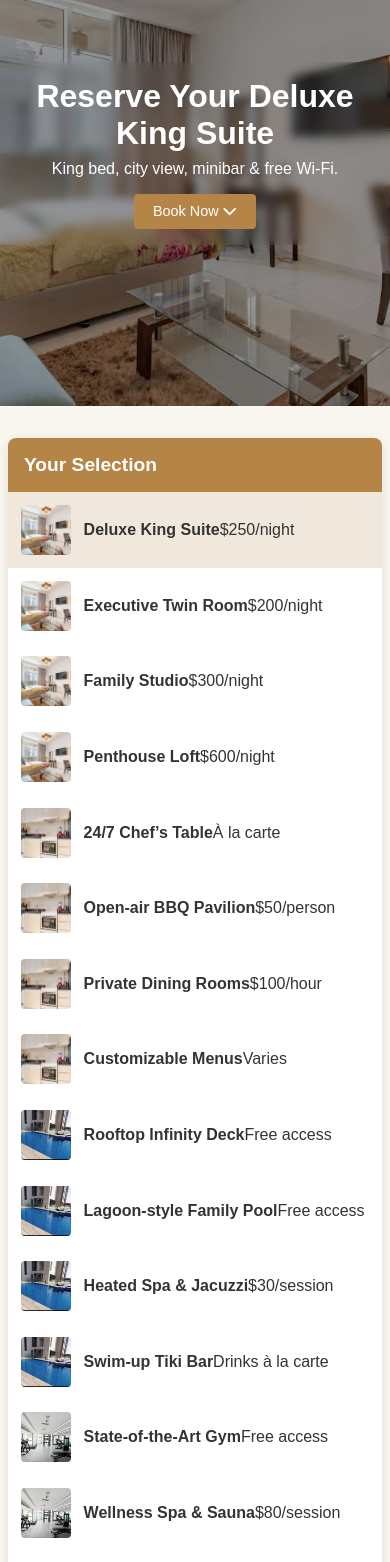
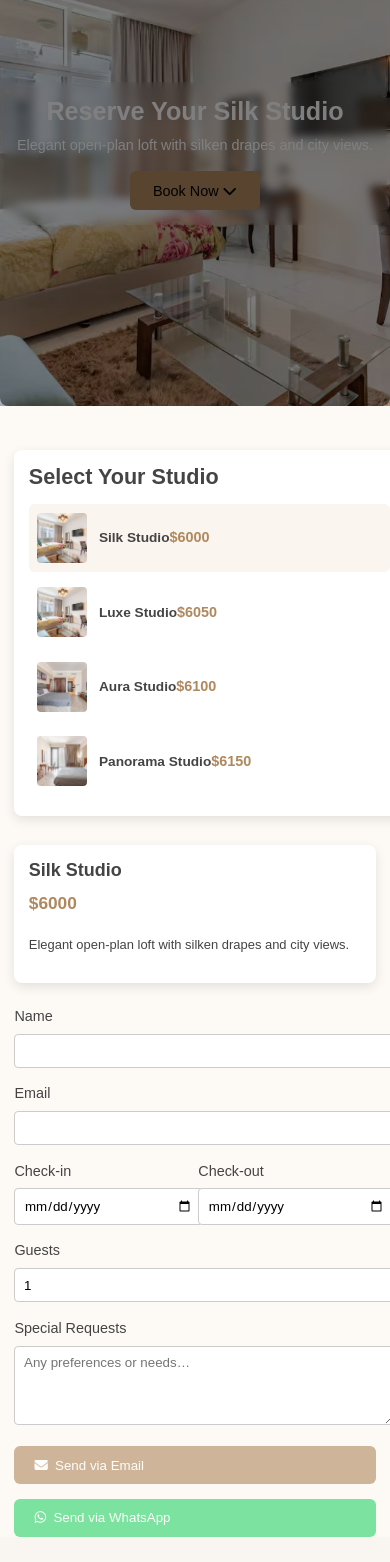
Before and after one commit to collinsolowo/Montage, a React (Vite) app: page /booking in a window 390 px wide. Shown: the part 180-1742 px from the top of the page. Built offline with nearby package versions, Linux system fonts and the light colour scheme; a web font is replaced by a local one.

Commit message:
next commit

```diff
--- a/src/App.css
+++ b/src/App.css
@@ -1,10 +1,12 @@
-*{
+       @import './assets/styles/textStyles.css';
+
+       * {
          font-family: 'GFS Didot', sans-serif;
-  text-decoration: none;
+         text-decoration: none !important;
          padding: 0;
          margin: 0;
        }
 
-body{
+       body {
          overflow-x: hidden;
        }
--- a/src/App.jsx
+++ b/src/App.jsx
@@ -4,12 +4,14 @@ import Homepage from './pages/Homepage'
 import ContactPage from './pages/contactUs'
 import RoomsServicesPage from './pages/RoomsServices'
 import BookingPage from './pages/Booking'
+import ScrollToTop from './components/ScrollToTop'
 
 function App() {
 
   return (
     <>
       <BrowserRouter>
+      <ScrollToTop/>
          <Routes>
           <Route path='/' element={<Homepage/>}></Route>
            <Route path='/home' element={<Homepage/>}></Route>
--- a/src/assets/styles/BookingPage.css
+++ b/src/assets/styles/BookingPage.css
@@ -1,189 +1,215 @@
-/* BookingPage.css */
-
-.booking-page.luxe {
-  --clr-primary: #b58547;
-  --clr-primary-dark: #8c6a3a;
-  --clr-bg: #faf6f0;
-  --clr-text: #333;
-  font-family: 'Georgia', serif;
-  background: var(--clr-bg);
-  color: var(--clr-text);
+/* ===== BookingPage.css ===== */
+.booking-page.silk-classy {
+  --clr-base: #fdfaf6;
+  --clr-accent: #b0885e;
+  --clr-dark: #444;
+  --font-main: 'Montserrat', sans-serif;
+  background: var(--clr-base);
+  color: var(--clr-dark);
+  font-family: var(--font-main);
 }
 
-/* Hero */
 .hero {
-  margin-top: 80px;
-  position: relative;
   height: 60vh;
   background-size: cover;
   background-position: center;
+  position: relative;
   display: flex;
   align-items: center;
   justify-content: center;
+  margin-top: 80px;
 }
-.dark-overlay {
+
+.hero .overlay {
   position: absolute;
   inset: 0;
-  background: rgba(0, 0, 0, 0.4);
+  background: rgba(0, 0, 0, 0.5);
+  border-radius: 8px;
 }
+
 .hero-content {
   position: relative;
   text-align: center;
   color: #fff;
-  padding: 1rem 2rem;
-  backdrop-filter: blur(5px);
-  border-radius: 8px;
+  backdrop-filter: blur(4px);
+  padding: 2rem;
+  border-radius: 12px;
 }
+
 .hero-content h1 {
-  font-size: clamp(2rem, 5vw, 2.75rem);
+  font-size: clamp(2rem, 5vw, 3rem);
   margin-bottom: 0.5rem;
 }
+
 .hero-content p {
   font-size: clamp(1rem, 3vw, 1.1rem);
   margin-bottom: 1rem;
 }
-.btn-choose {
-  font-size: clamp(0.9rem, 2vw, 1rem);
-  padding: 0.6rem 1.2rem;
-  background: var(--clr-primary);
+
+.hero-content .btn {
+  background: var(--clr-accent);
   border: none;
-  color: #fff;
-  border-radius: 4px;
+  padding: 0.8rem 1.6rem;
+  border-radius: 6px;
+  font-size: 1rem;
   cursor: pointer;
+  transition: transform 0.2s;
 }
 
-/* Body */
-.booking-body {
+.hero-content .btn:hover {
+  transform: translateY(-2px);
+}
+
+.body {
   display: flex;
+  gap: 2rem;
   max-width: 1100px;
-  margin: 2rem auto;
-  gap: 2rem;
+  margin: 3rem auto;
   padding: 0 1rem;
 }
-.sidebar {
-  width: 280px;
+
+.selection {
+  flex: 0 0 280px;
   background: #fff;
   border-radius: 8px;
-  overflow: hidden;
-  box-shadow: 0 2px 12px rgba(0, 0, 0, 0.1);
+  box-shadow: 0 4px 12px rgba(0, 0, 0, 0.1);
+  padding: 1rem;
 }
-.sidebar h2 {
+
+.selection h2 {
+  margin-bottom: 1rem;
+  font-weight: 600;
+}
+
+.selection ul {
+  list-style: none;
+  padding: 0;
   margin: 0;
-  padding: 1rem;
-  background: var(--clr-primary);
-  color: #fff;
-  font-size: 1.2rem;
 }
-.sidebar ul {
-  list-style: none;
-  margin: 0;
-  padding: 0;
-}
-.sidebar li {
+
+.selection li {
   display: flex;
   align-items: center;
-  padding: 0.8rem;
+  gap: 0.8rem;
+  padding: 0.6rem;
+  border-radius: 6px;
   cursor: pointer;
+  transition: background 0.2s;
 }
-.sidebar li.active,
-.sidebar li:hover {
-  background: #f0e8dd;
+
+.selection li.active,
+.selection li:hover {
+  background: #faf5ee;
 }
-.sidebar img {
+
+.selection img {
   width: 50px;
   height: 50px;
   object-fit: cover;
   border-radius: 4px;
-  margin-right: 0.8rem;
 }
 
-/* Form Area */
-.form-area {
+.selection strong {
+  font-size: 0.95rem;
+}
+
+.selection span {
+  color: var(--clr-accent);
+  font-weight: 600;
+}
+
+.form-wrap {
   flex: 1;
 }
-.details-preview {
+
+.preview {
   background: #fff;
   padding: 1rem;
   border-radius: 8px;
   margin-bottom: 1.5rem;
-  box-shadow: 0 2px 12px rgba(0,0,0,0.1);
-}
-.details-preview h3 {
-  margin: 0 0 0.5rem;
-}
-.details-preview .price {
-  color: var(--clr-primary);
-  font-weight: bold;
+  box-shadow: 0 4px 12px rgba(0, 0, 0, 0.1);
 }
 
-/* Form Inputs */
-.booking-form label {
+.preview .price {
+  color: var(--clr-accent);
+  font-size: 1.2rem;
+  font-weight: 700;
+}
+
+.form label {
   display: block;
   margin-bottom: 1rem;
+  font-weight: 500;
 }
-.booking-form input,
-.booking-form textarea {
+
+.form input,
+.form textarea {
   width: 100%;
   padding: 0.6rem;
-  margin-top: 0.3rem;
   border: 1px solid #ccc;
   border-radius: 4px;
+  margin-top: 0.4rem;
 }
-.booking-form .dates {
+
+.form .dates {
   display: flex;
   gap: 1rem;
 }
 
-/* Actions */
-.action-buttons {
+.actions {
   display: flex;
   gap: 1rem;
   flex-wrap: wrap;
   margin-top: 1rem;
 }
 
-/* Enabled vs Disabled Buttons */
-.btn-send {
+.actions .btn-email,
+.actions .btn-wa {
   display: flex;
   align-items: center;
   gap: 0.5rem;
-  padding: 0.8rem 1.2rem;
-  background: var(--clr-primary);
+  padding: 0.8rem 1.4rem;
+  border: none;
+  border-radius: 6px;
+  cursor: pointer;
+  font-weight: 500;
+}
+
+.btn-email {
+  background: var(--clr-accent);
   color: #fff;
-  border: none;
-  border-radius: 4px;
-  cursor: pointer;
-  transition: opacity 0.2s;
 }
-.btn-send.whatsapp {
+
+.btn-wa {
   background: #25d366;
+  color: #fff;
 }
-.btn-send:disabled {
-  opacity: 0.5;
+
+.actions button:disabled {
+  opacity: 0.6;
   cursor: not-allowed;
 }
-.btn-send:not(:disabled):hover {
+
+.actions button:not(:disabled):hover {
   opacity: 0.9;
 }
 
-/* Responsive */
 @media (max-width: 992px) {
-  .booking-body {
+  .body {
     flex-direction: column;
   }
-  .sidebar {
+
+  .selection {
     width: 100%;
   }
 }
+
 @media (max-width: 600px) {
-  .hero-content h1 {
-    font-size: 2rem;
+  .hero-content {
+    padding: 1rem;
   }
-  .booking-body {
-    padding: 0 0.5rem;
-  }
-  .btn-send {
-    flex: 1 1 100%;
-    justify-content: center;
+
+  .actions {
+    flex-direction: column;
   }
 }
--- a/src/assets/styles/contactpage.css
+++ b/src/assets/styles/contactpage.css
@@ -40,6 +40,7 @@ body {
 .contact-hero-sub {
   font-size: 1.125rem;
   color: var(--contact-clr-text);
+  max-width: none !important;
 }
 
 /* 2. Socials */
--- /dev/null
+++ b/src/assets/styles/textStyles.css
@@ -0,0 +1,108 @@
+
+
+html {
+font-size: 100%;           /* 16px baseline \*/
+line-height: 1.6;
+scroll-behavior: smooth;
+}
+
+body {
+/* inherit font-family from page-specific declarations \*/
+color: inherit;
+margin: 0;
+}
+
+
+h1, h2, h3, h4, h5, h6 {
+margin-top: 0;
+margin-bottom: 0.5em;
+line-height: 1.2;
+font-weight: 600;
+}
+h1 { font-size: 2.5rem; }
+h2 { font-size: 2rem; }
+h3 { font-size: 1.75rem; }
+h4 { font-size: 1.5rem; }
+h5 { font-size: 1.25rem; }
+h6 { font-size: 1rem; }
+
+p {
+margin-bottom: 1em;
+/* Let container width govern readability \*/
+max-width: 60ch;
+}
+
+a {
+text-decoration: underline;
+transition: opacity 0.2s ease;
+}
+a\:hover,
+a\:focus {
+opacity: 0.8;
+}
+
+ul, ol {
+margin: 1em 0;
+padding-left: 1.5em;
+}
+li {
+margin-bottom: 0.5em;
+}
+
+.text-center { text-align: center !important; }
+.text-right  { text-align: right !important; }
+.text-left   { text-align: left !important; }
+.text-uppercase { text-transform: uppercase; letter-spacing: 0.05em; }
+.text-muted { opacity: 0.7 !important; }
+.mb-1 { margin-bottom: 0.25rem !important; }
+.mb-2 { margin-bottom: 0.5rem !important; }
+.mb-3 { margin-bottom: 1rem !important; }
+.mb-4 { margin-bottom: 1.5rem !important; }
+.mb-5 { margin-bottom: 3rem !important; }
+.mt-1 { margin-top: 0.25rem !important; }
+.mt-2 { margin-top: 0.5rem !important; }
+.mt-3 { margin-top: 1rem !important; }
+.mt-4 { margin-top: 1.5rem !important; }
+.mt-5 { margin-top: 3rem !important; }
+
+@media (max-width: 1200px) {
+h1 { font-size: 2.25rem; }
+h2 { font-size: 1.85rem; }
+h3 { font-size: 1.6rem; }
+}
+
+@media (max-width: 768px) {
+html { font-size: 94%; }
+h1 { font-size: 2rem; }
+h2 { font-size: 1.75rem; }
+h3 { font-size: 1.5rem; }
+h4 { font-size: 1.25rem; }
+p  { font-size: 0.95rem; }
+.overlay-content h1,
+.hero-content h1,
+.contact-hero-title,
+.rooms-title { font-size: clamp(1.75rem, 4vw, 2.5rem) !important; }
+}
+
+@media (max-width: 480px) {
+html { font-size: 90%; }
+h1 { font-size: 1.75rem; }
+h2 { font-size: 1.5rem; }
+h3 { font-size: 1.25rem; }
+p  { font-size: 0.9rem; }
+}
+
+.heading-accent {
+display: inline-block;
+position: relative;
+padding-bottom: 0.25em;
+}
+.heading-accent::after {
+content: '';
+position: absolute;
+left: 0;
+bottom: 0;
+width: 50%;
+height: 3px;
+background-color: currentColor;
+}
--- a/src/pages/Booking.jsx
+++ b/src/pages/Booking.jsx
@@ -1,196 +1,122 @@
-import React, { useState, useRef } from 'react';
-import { useLocation } from 'react-router-dom';
+/* ===== BookingPage.jsx ===== */
+import React, { useState, useRef, useEffect } from 'react';
+import emailjs from 'emailjs-com';
+import { ToastContainer, toast } from 'react-toastify';
+import 'react-toastify/dist/ReactToastify.css';
 import '../assets/styles/BookingPage.css';
 import '@fortawesome/fontawesome-free/css/all.min.css';
 import Navbar from '../components/Navbar';
 import Footer from '../components/Footer';
-import sections from '../data/sections';
+
+// Studio definitions with base $6000 price and slight variations
+const STUDIOS = [
+  { id: 1, name: 'Silk Studio', image: '/assets/images/rooms/room1.jpg', price: 6000, desc: 'Elegant open-plan loft with silken drapes and city views.' },
+  { id: 2, name: 'Luxe Studio', image: '/assets/images/rooms/room2.jpg', price: 6050, desc: 'Modern design, plush bedding & full kitchenette for a seamless stay.' },
+  { id: 3, name: 'Aura Studio', image: '/assets/images/rooms/room3.jpg', price: 6100, desc: 'Ambient lighting, neutral palette, and panoramic skyline vistas.' },
+  { id: 4, name: 'Panorama Studio', image: '/assets/images/rooms/room4.jpg', price: 6150, desc: 'Floor-to-ceiling windows with breathtaking cityscape views.' },
+];
 
 export default function BookingPage() {
-  const location = useLocation();
-  const flatItems = sections.flatMap(sec => sec.items);
-  const defaultItem = flatItems[0];
-  const [selected, setSelected] = useState(location.state?.item || defaultItem);
-  const [form, setForm] = useState({
-    name: '',
-    email: '',
-    checkIn: '',
-    checkOut: '',
-    guests: 1,
-    notes: ''
-  });
+  const [selected, setSelected] = useState(STUDIOS[0]);
+  const [form, setForm] = useState({ name: '', email: '', checkIn: '', checkOut: '', guests: 1, notes: '' });
+  const formRef = useRef(null);
+  const isValid = form.name && form.email && form.checkIn && form.checkOut && form.guests > 0;
 
-  // Ref to the form area for smooth scrolling
-  const formRef = useRef(null);
+  // Scroll into view on mount
+  useEffect(() => formRef.current?.scrollIntoView({ behavior: 'smooth' }), []);
 
-  const handleChange = e => {
-    const { name, value } = e.target;
-    setForm(f => ({ ...f, [name]: value }));
-  };
+  const handleChange = e => setForm(f => ({ ...f, [e.target.name]: e.target.value }));
 
-  const composeMessage = () => {
-    return `
-Booking Request:
-• Room/Service: ${selected.name}
-• Price: ${selected.price}
-• Availability: ${selected.availability}
-
-Guest Details:
-• Name: ${form.name}
-• Email: ${form.email}
-• Check‑in: ${form.checkIn}
-• Check‑out: ${form.checkOut}
-• Guests: ${form.guests}
-• Notes: ${form.notes}
-    `.trim();
-  };
+  const composeMessage = () => `Booking for ${selected.name} ($${selected.price}):\n
+Name: ${form.name}\nEmail: ${form.email}\nCheck-in: ${form.checkIn}\nCheck-out: ${form.checkOut}\nGuests: ${form.guests}\nNotes: ${form.notes}`;
 
   const sendEmail = () => {
-    const subject = encodeURIComponent(`Booking Request: ${selected.name}`);
-    const body = encodeURIComponent(composeMessage());
-    window.location.href = `mailto:montageholidayshomesllc@gmail.com?subject=${subject}&body=${body}`;
+    emailjs.send(
+      'service_jjojahx',              // your EmailJS service ID
+      'template_n01nsve',             // your EmailJS template ID
+      {
+        title: selected.name,                      // fills {{title}}
+        message: composeMessage(),                 // fills {{message}}
+        // optional: also pass name & email if your template needs them:
+        name: form.name,
+        email: form.email,
+      },
+      'KErAqjhkVAtN97kkX'             // your EmailJS user key
+    ).then(() => {
+      toast.success('Booking request sent! We will contact you shortly.');
+      setForm({ name: '', email: '', checkIn: '', checkOut: '', guests: 1, notes: '' });
+    }).catch(() => toast.error('Oops! Could not send.'));
   };
 
   const sendWhatsApp = () => {
     const msg = encodeURIComponent(composeMessage());
-    window.open(`https://wa.me/+2348139386017?text=${msg}`, '_blank');
+    window.open(`https://wa.me/+971589355788?text=${msg}`, '_blank');
   };
-
-  // Check all required fields
-  const isValid = form.name && form.email && form.checkIn && form.checkOut && form.guests > 0;
 
   return (
     <>
       <Navbar />
-      <main className="booking-page luxe">
-        <section
-          className="hero"
-          style={{ backgroundImage: `url(${selected.image})` }}
-        >
-          <div className="dark-overlay" />
+      <ToastContainer position="top-right" />
+      <main className="booking-page silk-classy">
+
+        {/* Hero */}
+        <section className="hero" style={{ backgroundImage: `url(${selected.image})` }}>
+          <div className="overlay" />
           <div className="hero-content">
             <h1>Reserve Your {selected.name}</h1>
-            <p>{selected.details}</p>
-            <button
-              className="btn-choose"
-              onClick={() => formRef.current.scrollIntoView({ behavior: 'smooth' })}
-            >
+            <p>{selected.desc}</p>
+            <button className="btn" onClick={() => formRef.current.scrollIntoView({ behavior: 'smooth' })}>
               Book Now <i className="fas fa-chevron-down" />
             </button>
           </div>
         </section>
 
-        <section className="booking-body" ref={formRef}>
-          <aside className="sidebar">
-            <h2>Your Selection</h2>
+        {/* Selection & Form */}
+        <section className="body" ref={formRef}>
+          <aside className="selection">
+            <h2>Select Your Studio</h2>
             <ul>
-              {flatItems.map(item => (
-                <li
-                  key={item.name}
-                  className={item.name === selected.name ? 'active' : ''}
-                  onClick={() => setSelected(item)}
-                >
-                  <img src={item.image} alt={item.name} />
+              {STUDIOS.map(studio => (
+                <li key={studio.id} className={studio.id === selected.id ? 'active' : ''} onClick={() => setSelected(studio)}>
+                  <img src={studio.image} alt={studio.name} />
                   <div>
-                    <strong>{item.name}</strong>
-                    <span>{item.price}</span>
+                    <strong>{studio.name}</strong>
+                    <span>${studio.price}</span>
                   </div>
                 </li>
               ))}
             </ul>
           </aside>
 
-          <div className="form-area">
-            <div className="details-preview">
+          <div className="form-wrap">
+            <div className="preview">
               <h3>{selected.name}</h3>
-              <p className="price">{selected.price}</p>
-              <p>{selected.availability}</p>
-              <p>{selected.details}</p>
+              <p className="price">${selected.price}</p>
+              <p>{selected.desc}</p>
             </div>
 
-            <form className="booking-form" onSubmit={e => e.preventDefault()}>
-              <label>
-                Full Name
-                <input
-                  name="name"
-                  value={form.name}
-                  onChange={handleChange}
-                  required
-                />
-              </label>
-              <label>
-                Email Address
-                <input
-                  name="email"
-                  type="email"
-                  value={form.email}
-                  onChange={handleChange}
-                  required
-                />
-              </label>
+            <form className="form" onSubmit={e => e.preventDefault()}>
+              <label>Name<input name="name" value={form.name} onChange={handleChange} required /></label>
+              <label>Email<input name="email" type="email" value={form.email} onChange={handleChange} required /></label>
               <div className="dates">
-                <label>
-                  Check‑in
-                  <input
-                    name="checkIn"
-                    type="date"
-                    value={form.checkIn}
-                    onChange={handleChange}
-                    required
-                  />
-                </label>
-                <label>
-                  Check‑out
-                  <input
-                    name="checkOut"
-                    type="date"
-                    value={form.checkOut}
-                    onChange={handleChange}
-                    required
-                  />
-                </label>
+                <label>Check-in<input name="checkIn" type="date" value={form.checkIn} onChange={handleChange} required /></label>
+                <label>Check-out<input name="checkOut" type="date" value={form.checkOut} onChange={handleChange} required /></label>
               </div>
-              <label>
-                Guests
-                <input
-                  name="guests"
-                  type="number"
-                  min="1"
-                  value={form.guests}
-                  onChange={handleChange}
-                  required
-                />
-              </label>
-              <label>
-                Special Requests
-                <textarea
-                  name="notes"
-                  rows="4"
-                  value={form.notes}
-                  onChange={handleChange}
-                  placeholder="Allergies, late arrival…"
-                />
-              </label>
+              <label>Guests<input name="guests" type="number" min="1" value={form.guests} onChange={handleChange} required /></label>
+              <label>Special Requests<textarea name="notes" rows="4" value={form.notes} onChange={handleChange} placeholder="Any preferences or needs…" /></label>
             </form>
 
-            <div className="action-buttons">
-              <button
-                className="btn-send"
-                onClick={sendEmail}
-                disabled={!isValid}
-              >
-                <i className="fas fa-envelope"></i> Send Request (Email)
+            <div className="actions">
+              <button className="btn-email" onClick={sendEmail} disabled={!isValid}>
+                <i className="fas fa-envelope" /> Send via Email
               </button>
-              <button
-                className="btn-send whatsapp"
-                onClick={sendWhatsApp}
-                disabled={!isValid}
-              >
-                <i className="fab fa-whatsapp"></i> Send via WhatsApp
+              <button className="btn-wa" onClick={sendWhatsApp} disabled={!isValid}>
+                <i className="fab fa-whatsapp" /> Send via WhatsApp
               </button>
             </div>
           </div>
         </section>
+
       </main>
       <Footer />
     </>
--- a/src/pages/RoomsServices.jsx
+++ b/src/pages/RoomsServices.jsx
@@ -8,39 +8,71 @@ const sections = [
   {
     id: 'rooms',
     title: 'Luxurious Rooms',
-    subtitle: 'Sanctuaries of comfort & style',
+    subtitle: 'Sanctuaries of Comfort & Style',
     img: '/assets/images/room.jpg',
-    items: [
-      { name: 'Deluxe King Suite', price: '$250/night', availability: '5 rooms left', details: 'King bed, city view, minibar & free Wi‑Fi.', image: '/assets/images/room.jpg' },
+    desc: `Each of our guest rooms and suites has been thoughtfully appointed
+      with hand‑picked furnishings, premium linens, and modern amenities
+      to ensure your stay is as restful as it is unforgettable.`,
+    features: [
+      'King‑ or queen‑size plush bedding',
+      'Floor‑to‑ceiling windows with city or sea vistas',
+      'En‑suite marble bath with rainfall shower',
+      'Complimentary high‑speed Wi‑Fi & smart‑TV',
+      '24/7 in‑room dining service'
     ],
+    itemToBook: { name: 'Deluxe King Suite', price: '$250/night', image: '/assets/images/room.jpg' }
   },
   {
     id: 'kitchen',
     title: 'Gourmet Kitchen',
-    subtitle: 'Culinary delights around the clock',
+    subtitle: 'Epicurean Delights Await',
     img: '/assets/images/kitchen.jpg',
-    items: [
-      { name: '24/7 Chef’s Table', price: 'À la carte', availability: 'Open', details: 'Customized tasting menu by our head chef.', image: '/assets/images/kitchen.jpg' },
+    desc: `Our signature kitchen experiences marry global flavors with
+      locally sourced ingredients—whether you crave a chef’s tasting menu,
+      an alfresco BBQ, or a private dining affair for up to ten guests.`,
+    features: [
+      'Chef’s tasting menu curated daily',
+      'Private dining rooms with personalized service',
+      'Open‑air BBQ pavilion under the stars',
+      'Customizable group menus & wine pairings',
+      '24/7 room service from our kitchen'
     ],
+    itemToBook: { name: '24/7 Chef’s Table', price: 'À la carte', image: '/assets/images/kitchen.jpg' }
   },
   {
     id: 'pools',
     title: 'Infinity Pools',
-    subtitle: 'Swim with a view of the horizon',
+    subtitle: 'Swim Above the Horizon',
     img: '/assets/images/pool.jpg',
-    items: [
-      { name: 'Rooftop Infinity Deck', price: 'Free access', availability: 'Open daily', details: 'Sun loungers & cocktail service.', image: '/assets/images/pool.jpg' },
+    desc: `Dive into panoramic vistas from our infinity decks,
+      lounge in the family lagoon, or unwind in our heated spa and
+      sauna—every pool is a private oasis elevated by bespoke service.`,
+    features: [
+      'Rooftop infinity deck with skyline view',
+      'Family‑friendly lagoon‑style pool',
+      'Heated spa jets & steam room access',
+      'Swim‑up tiki bar with signature cocktails',
+      'Poolside cabanas with dedicated attendants'
     ],
+    itemToBook: { name: 'Rooftop Infinity Deck', price: 'Free access', image: '/assets/images/pool.jpg' }
   },
   {
     id: 'facilities',
     title: 'World‑class Facilities',
-    subtitle: 'Everything you need, and more',
+    subtitle: 'All You Desire, On‑site',
     img: '/assets/images/facility.jpg',
-    items: [
-      { name: 'State‑of‑the‑Art Gym', price: 'Free access', availability: '24/7', details: 'Cardio, weights & personal trainers.', image: '/assets/images/facility.jpg' },
+    desc: `From a cutting‑edge fitness center and serene wellness spa
+      to a business lounge equipped for every meeting, our facilities
+      cater to every aspect of your lifestyle—leisure, wellness, and work.`,
+    features: [
+      '24/7 state‑of‑the‑art gym & personal trainers',
+      'Full‑service wellness spa & treatment rooms',
+      'Business & co‑working lounge with private pods',
+      'Kids’ play zone & VR arcade',
+      'Concierge, laundry & valet services'
     ],
-  },
+    itemToBook: { name: 'State‑of‑the‑Art Gym', price: 'Free access', image: '/assets/images/facility.jpg' }
+  }
 ];
 
 export default function RoomsServicesPage() {
@@ -69,7 +101,7 @@ export default function RoomsServicesPage() {
   return (
     <>
       <Navbar />
-      <main className="rs-page mt-4">
+      <main className="rs-page">
         {sections.map((sec, idx) => (
           <section
             key={sec.id}
@@ -81,22 +113,23 @@ export default function RoomsServicesPage() {
             <div className="content">
               <h2>{sec.title}</h2>
               <p className="subtitle">{sec.subtitle}</p>
+              <p className="desc">{sec.desc}</p>
               <ul>
-                {sec.items.map(it => (
-                  <li key={it.name}>
+                {sec.features.map((feat, i) => (
+                  <li key={i}>
                     <svg className="check" viewBox="0 0 20 20">
                       <polyline points="4 11 8 15 16 5" fill="none" stroke="currentColor" strokeWidth="2"/>
                     </svg>
-                    {it.name}
+                    {feat}
                   </li>
                 ))}
               </ul>
               <Link
                 to="/booking"
-                state={{ item: sec.items[0] }}
+                state={{ item: sec.itemToBook }}
                 className="btn-book"
               >
-                Book Now
+                Book Now — {sec.itemToBook.name}
               </Link>
             </div>
           </section>
--- a/src/pages/contactUs.jsx
+++ b/src/pages/contactUs.jsx
@@ -7,10 +7,10 @@ import Footer from '../components/Footer';
 import Navbar from '../components/Navbar';
 
 const SOCIALS = [
-  { key: 'whatsapp', label: 'WhatsApp', url: 'https://wa.me/+2348139386017', icon: 'fab fa-whatsapp' },
+  { key: 'whatsapp', label: 'WhatsApp', url: 'https://wa.me/+971589355788', icon: 'fab fa-whatsapp' },
   { key: 'facebook', label: 'Facebook', url: 'https://web.facebook.com/profile.php?id=61578370253699', icon: 'fab fa-facebook-f' },
   { key: 'instagram', label: 'Instagram', url: 'https://www.instagram.com/montageholidayhomes/', icon: 'fab fa-instagram' },
-  { key: 'phone', label: 'Call Us', url: 'tel:+23448139386017', icon: 'fas fa-phone-alt' },
+  { key: 'phone', label: 'Call Us', url: 'tel:+971589355788', icon: 'fas fa-phone-alt' },
 ];
 
 const LOCATIONS = [
```
Also changed, not shown: src/assets/styles/RoomsServicesPage.css (+44 -0 lines), src/components/Footer.jsx (+4 -4 lines), src/components/ScrollToTop.jsx (added, +12 -0 lines), src/pages/Homepage.jsx (+21 -30 lines). Lines whose indentation alone changed are shown as unchanged.
